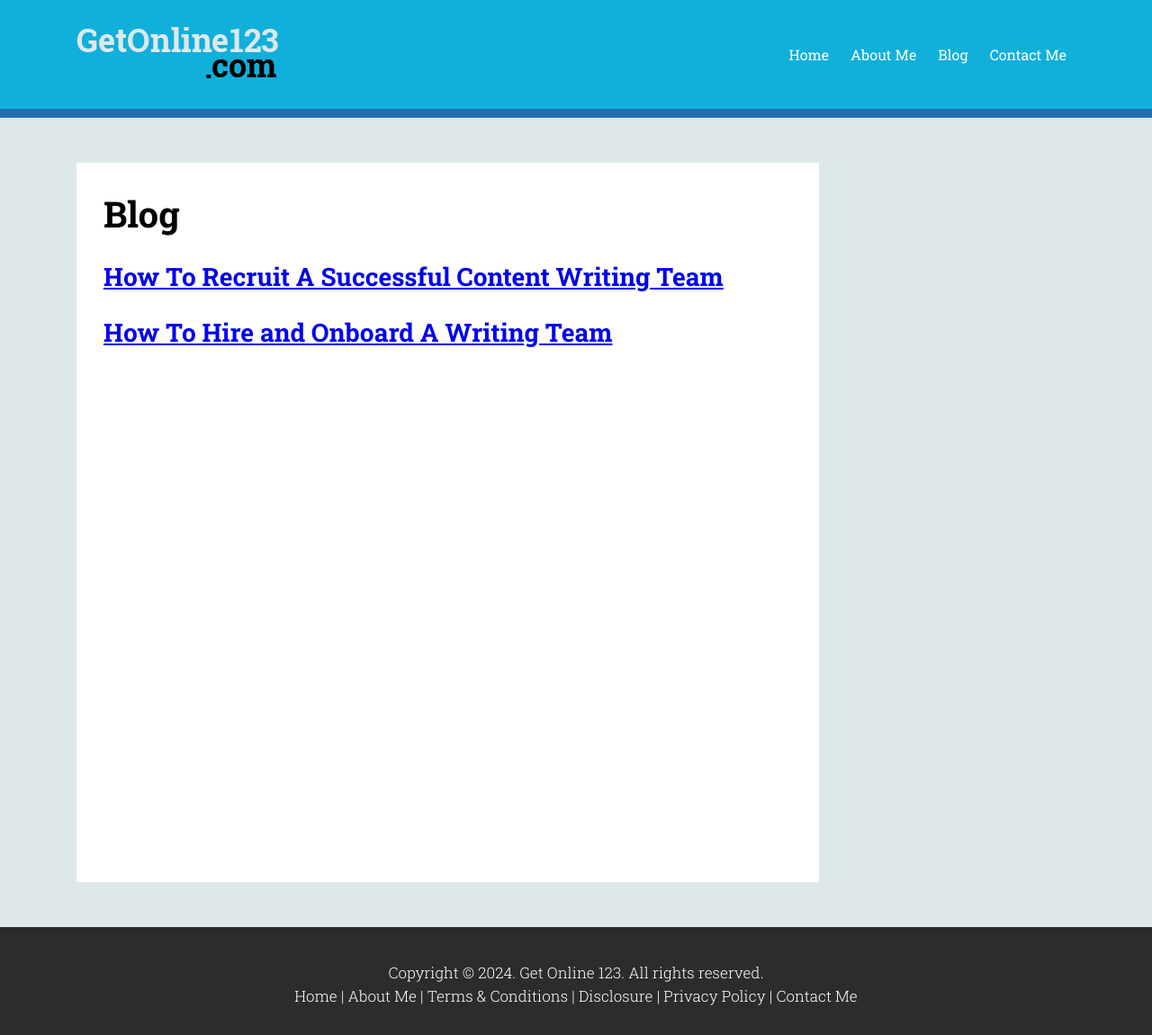
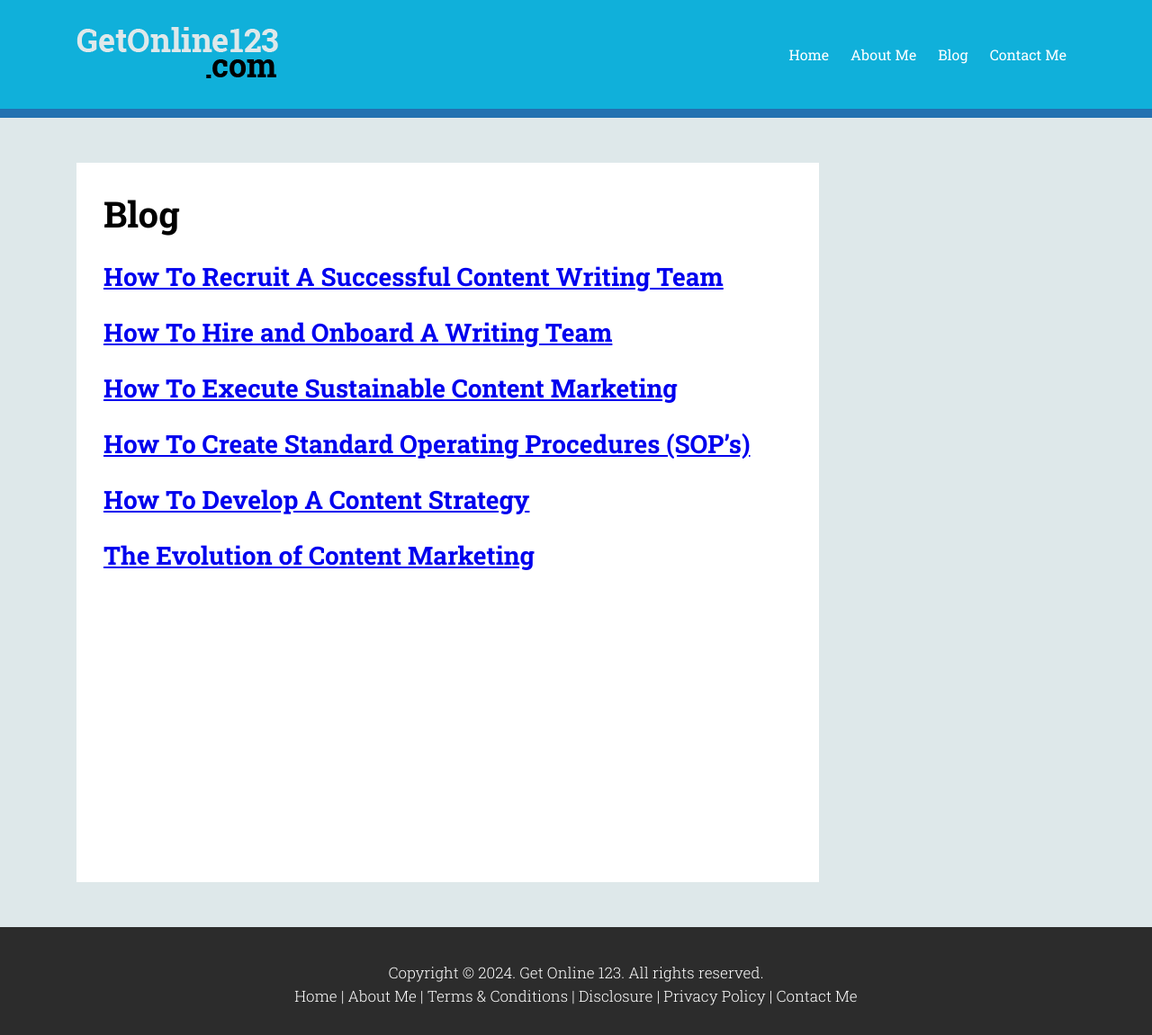
Before and after one commit to jdoeblog/jdoeblog.github.io, a Jekyll site: the page built from blog.md, in a window 1280 px wide. Shown: the whole page at 90% size. Built offline with Jekyll 4.4.1, drawn with Linux system fonts in a browser that asks for light colours; nearby versions of some CDN libraries.

Commit message:
Add files via upload

```diff
--- a/blog.md
+++ b/blog.md
@@ -7,5 +7,9 @@ permalink: /blog/
 <h1>Blog</h1>
 
 <h3><a href="{{site.url}}/how-to-recruit-a-successful-content-writing-team">How To Recruit A Successful Content Writing Team</a></h3>
+<h3><a href="{{site.url}}/how-to-hire-and-onboard-a-writing-team">How To Hire and Onboard A Writing Team</a></h3>
 
-<h3><a href="{{site.url}}/how-to-hire-and-onboard-a-writing-team">How To Hire and Onboard A Writing Team</a></h3>
+<h3><a href="{{site.url}}/how-execute-sustainable-content-marketing">How To Execute Sustainable Content Marketing</a></h3>
+<h3><a href="{{site.url}}/how-to-create-standard-operating-procedures-sops">How To Create Standard Operating Procedures (SOP’s)</a></h3>
+<h3><a href="{{site.url}}/how-to-develop-a-content-strategy">How To Develop A Content Strategy</a></h3>
+<h3><a href="{{site.url}}/the-evolution-of-content-marketing">The Evolution of Content Marketing</a></h3>
```
